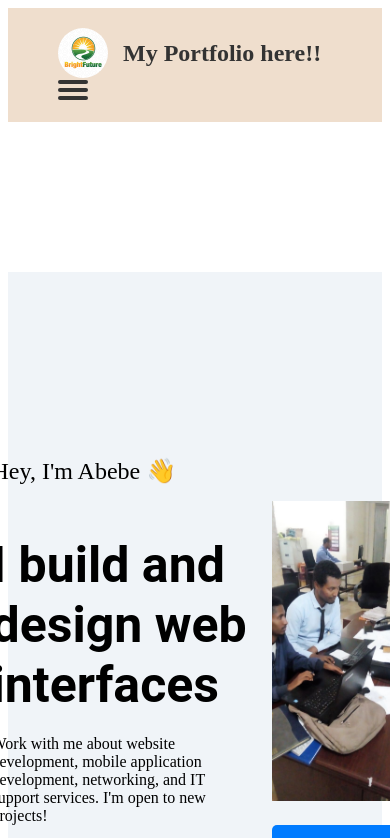
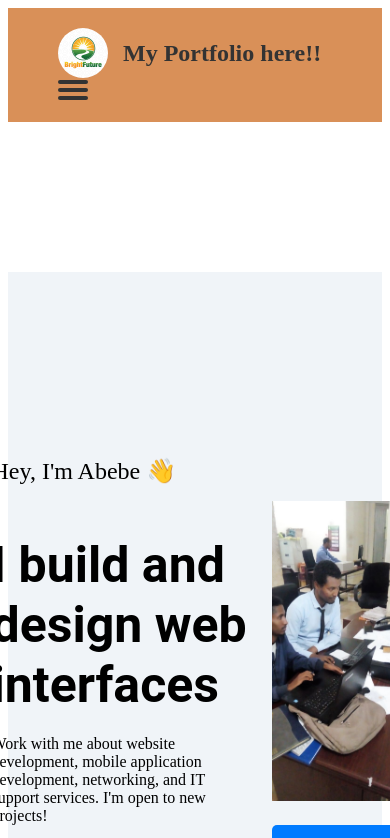
Before and after one commit to abebeab/portfolio-project1, a Vue app in the folder portfolio-frontend/: page / in a window 390 px wide. Shown: the top 838 px of the page. Built offline with nearby package versions, Linux system fonts and the light colour scheme.

Commit message:
footer and responsive added

```diff
--- a/portfolio-frontend/src/App.vue
+++ b/portfolio-frontend/src/App.vue
@@ -28,10 +28,11 @@
       <About />  <!-- Include About component here -->
       <Portfolio />  <!-- Include Portfolio component here -->
       <Services />  <!-- Include Services component here -->
-
-      <!-- Contact Section added here -->
       <Contact />  <!-- Include Contact component here -->
     </main>
+
+    <!-- Footer Section -->
+    <AppFooter /> <!-- Integrate the Footer Component here -->
   </div>
 </template>
 
@@ -40,8 +41,9 @@
 import HomeComponent from './components/HomeComponent.vue';
 import About from './components/About.vue';
 import Services from './components/Services.vue';
-import Portfolio from './components/Portfolio.vue';  // Import the Portfolio component
-import Contact from './components/Contact.vue';  // Import the Contact component
+import Portfolio from './components/Portfolio.vue';
+import Contact from './components/Contact.vue';
+import AppFooter from './components/AppFooter.vue';  // Import the AppFooter component
 
 export default {
   name: 'App',
@@ -49,8 +51,9 @@ export default {
     HomeComponent,
     About,
     Services,
-    Portfolio,  // Register Portfolio component
-    Contact,  // Register Contact component
+    Portfolio,
+    Contact,
+    AppFooter,  // Register the AppFooter component
   },
   data() {
     return {
@@ -79,7 +82,7 @@ export default {
   justify-content: space-between;
   align-items: center;
   padding: 20px 50px;
-  background-color: #efdecd;
+  background-color:#d99058;
   color: #333;
   width: 100%;
   box-sizing: border-box;
@@ -121,6 +124,7 @@ export default {
   display: flex;
   margin: 0;
   padding: 0;
+
 }
 
 .navbar li {
@@ -136,7 +140,7 @@ export default {
 }
 
 .navbar a:hover {
-  background-color: #555;
+  background-color:#f0f8ff;
 }
 
 /* Hamburger for mobile */
```
